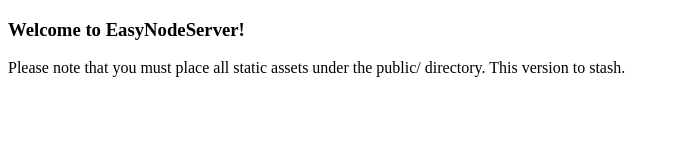
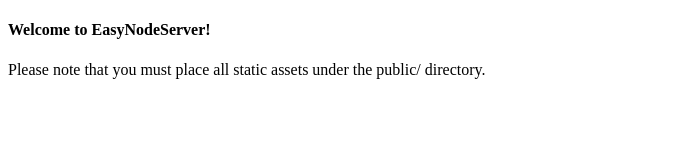
Before and after one commit to jsbalrog/easynodeserver, a website: page public/index.html in a window 1280 px wide. Shown: the whole page, without its empty margins (0-680 px from the left). Drawn offline with Linux system fonts and the light colour scheme.

Commit message:
Changed header from h3 to h4

```diff
--- a/public/index.html
+++ b/public/index.html
@@ -5,8 +5,7 @@
     <title>EasyNodeServer</title>
   </head>
   <body>
-  <h3>Welcome to EasyNodeServer!</h3>
+  <h4>Welcome to EasyNodeServer!</h4>
     Please note that you must place all static assets under the public/ directory.
-    This version to stash.
   </body>
 </html>
```
